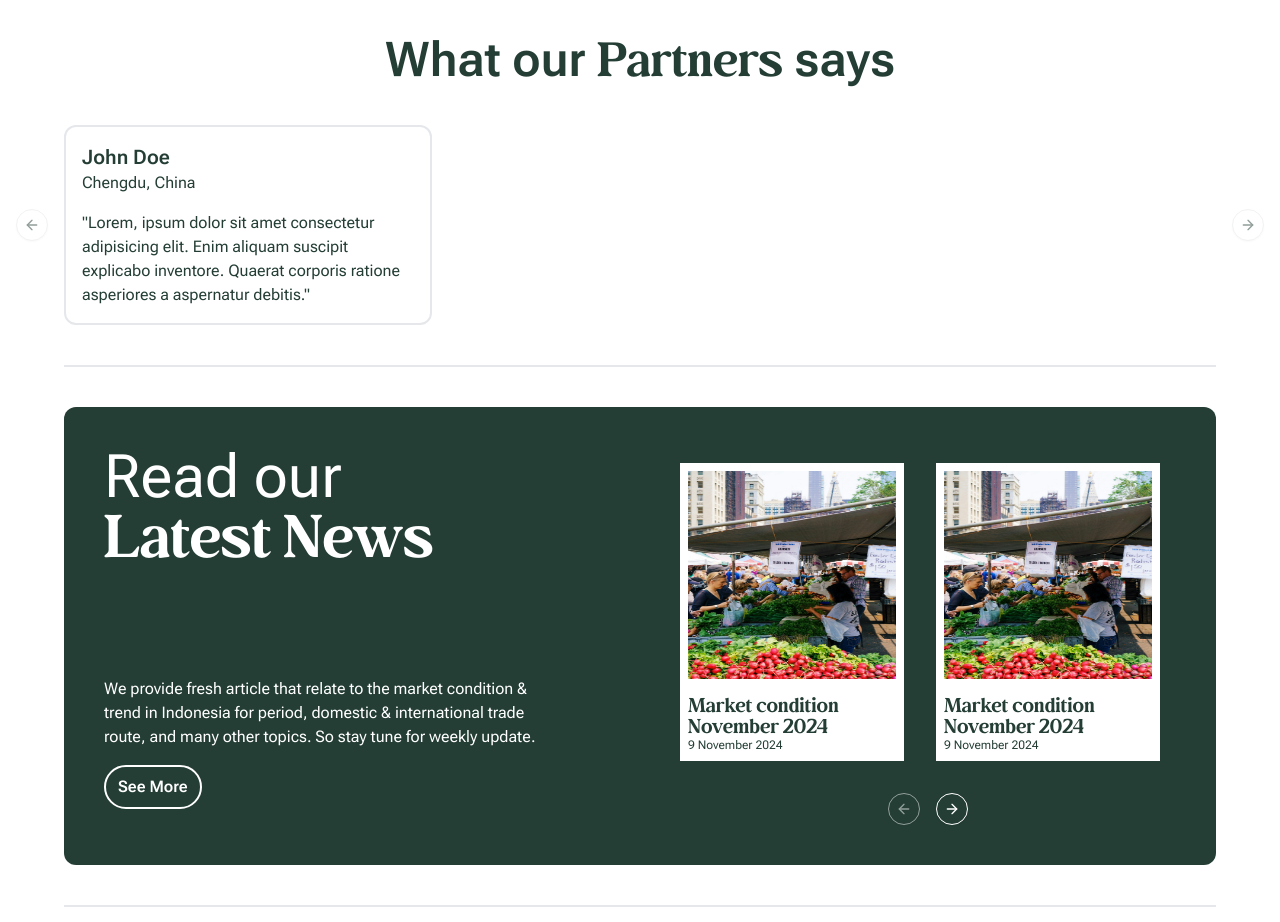
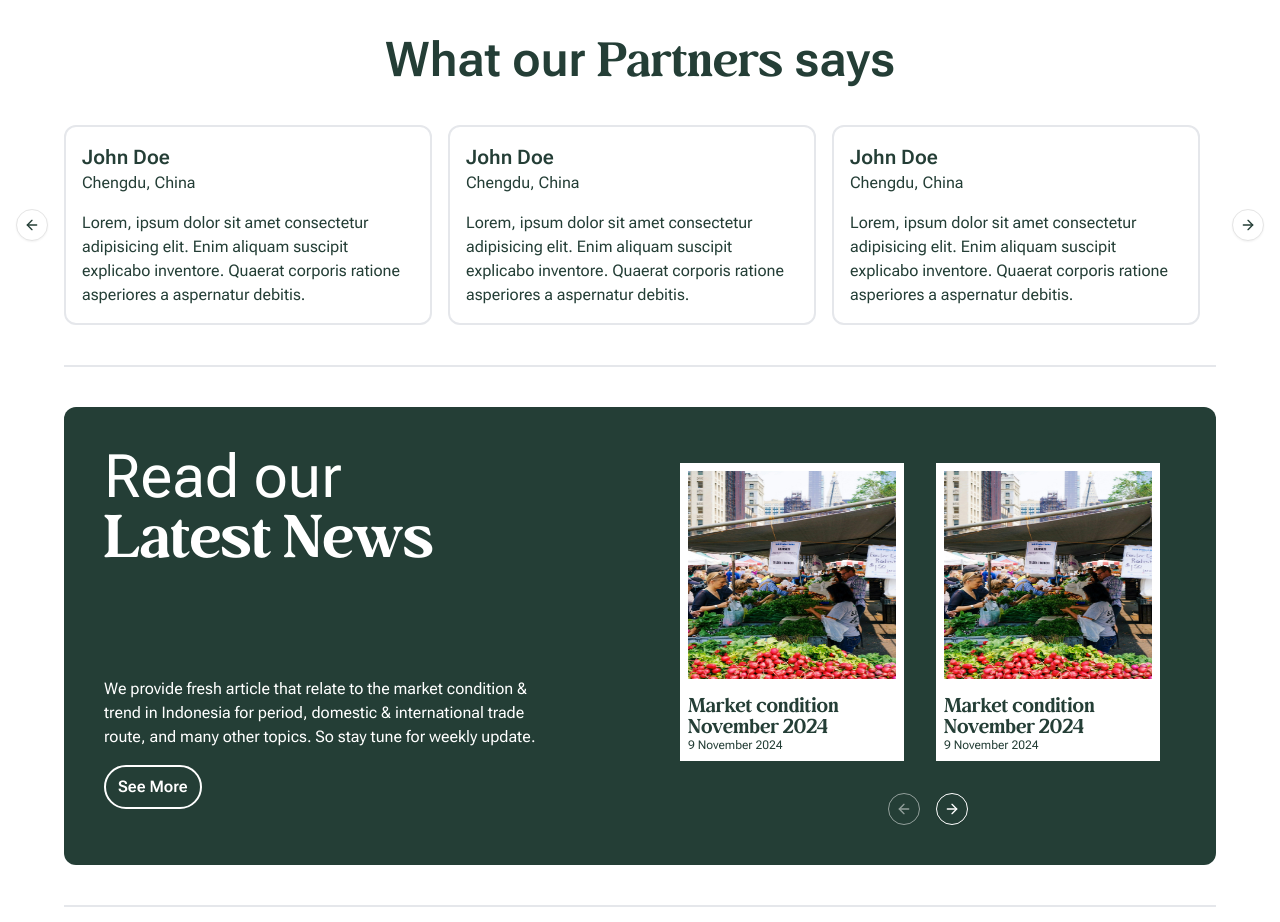
Before and after one commit to Ahmad-Hafizh/ggsj-store-cc, a Next.js app: page / in a window 1280 px wide. Shown: the part 2860-3782 px from the top of the page. Built offline with nearby package versions, Linux system fonts and the light colour scheme.

Commit message:
first time upload - landing-page

```diff
--- a/src/views/home/Testimonial.tsx
+++ b/src/views/home/Testimonial.tsx
@@ -28,9 +28,61 @@ const Testimonial = () => {
                 <p>Chengdu, China</p>
               </div>
               <p>
-                &#34;Lorem, ipsum dolor sit amet consectetur adipisicing elit.
-                Enim aliquam suscipit explicabo inventore. Quaerat corporis
-                ratione asperiores a aspernatur debitis.&#34;
+                Lorem, ipsum dolor sit amet consectetur adipisicing elit. Enim
+                aliquam suscipit explicabo inventore. Quaerat corporis ratione
+                asperiores a aspernatur debitis.
+              </p>
+            </div>
+          </CarouselItem>
+          <CarouselItem className="md:basis-1/2 lg:basis-1/3">
+            <div className="flex h-[200px] w-full flex-col gap-4 rounded-xl border-2 bg-white p-4">
+              <div className="">
+                <p className="text-xl font-semibold">John Doe</p>
+                <p>Chengdu, China</p>
+              </div>
+              <p>
+                Lorem, ipsum dolor sit amet consectetur adipisicing elit. Enim
+                aliquam suscipit explicabo inventore. Quaerat corporis ratione
+                asperiores a aspernatur debitis.
+              </p>
+            </div>
+          </CarouselItem>
+          <CarouselItem className="md:basis-1/2 lg:basis-1/3">
+            <div className="flex h-[200px] w-full flex-col gap-4 rounded-xl border-2 bg-white p-4">
+              <div className="">
+                <p className="text-xl font-semibold">John Doe</p>
+                <p>Chengdu, China</p>
+              </div>
+              <p>
+                Lorem, ipsum dolor sit amet consectetur adipisicing elit. Enim
+                aliquam suscipit explicabo inventore. Quaerat corporis ratione
+                asperiores a aspernatur debitis.
+              </p>
+            </div>
+          </CarouselItem>
+          <CarouselItem className="md:basis-1/2 lg:basis-1/3">
+            <div className="flex h-[200px] w-full flex-col gap-4 rounded-xl border-2 bg-white p-4">
+              <div className="">
+                <p className="text-xl font-semibold">John Doe</p>
+                <p>Chengdu, China</p>
+              </div>
+              <p>
+                Lorem, ipsum dolor sit amet consectetur adipisicing elit. Enim
+                aliquam suscipit explicabo inventore. Quaerat corporis ratione
+                asperiores a aspernatur debitis.
+              </p>
+            </div>
+          </CarouselItem>
+          <CarouselItem className="md:basis-1/2 lg:basis-1/3">
+            <div className="flex h-[200px] w-full flex-col gap-4 rounded-xl border-2 bg-white p-4">
+              <div className="">
+                <p className="text-xl font-semibold">John Doe</p>
+                <p>Chengdu, China</p>
+              </div>
+              <p>
+                Lorem, ipsum dolor sit amet consectetur adipisicing elit. Enim
+                aliquam suscipit explicabo inventore. Quaerat corporis ratione
+                asperiores a aspernatur debitis.
               </p>
             </div>
           </CarouselItem>
```
